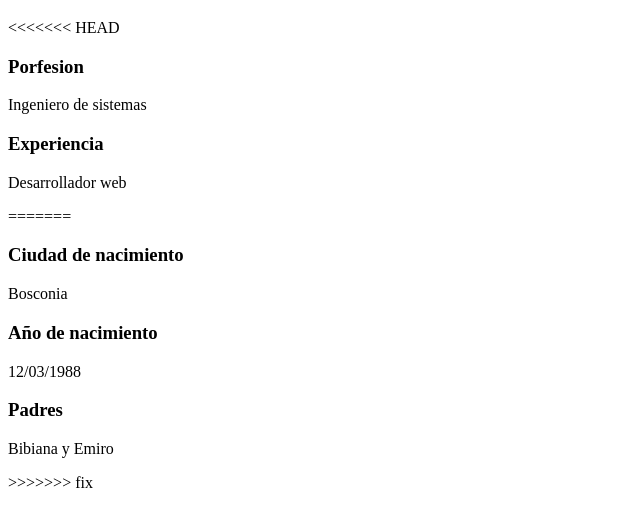
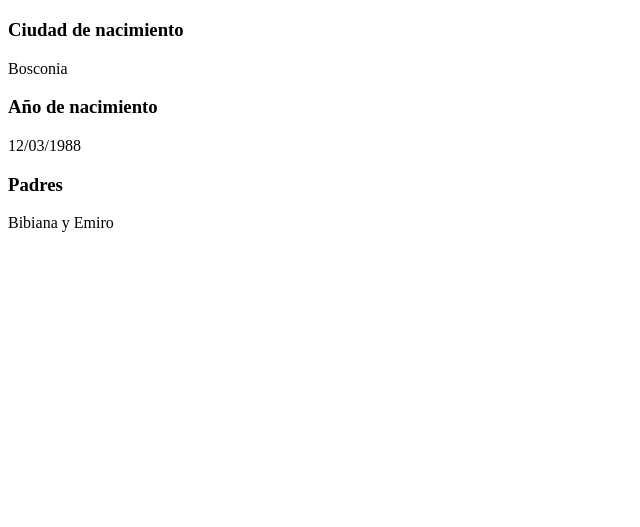
Before and after one commit to emirocampo/blog_emiro, a plain HTML site: page index.html in a window 1280 px wide. Shown: the part 61-588 px from the top of the page, without its empty margins (0-640 px from the left). Drawn offline with Linux system fonts and the light colour scheme.

Commit message:
modifco el clon

```diff
--- a/index.html
+++ b/index.html
@@ -7,18 +7,11 @@
 </head>
 <body>
     <h1>BLOG EMIRO</h1>
-<<<<<<< HEAD
-    <h3>Porfesion</h3>
-    <p>Ingeniero de sistemas</p>
-    <h3>Experiencia</h3>
-    <p>Desarrollador web</p>
-=======
     <h3>Ciudad de nacimiento</h3>
     <p>Bosconia</p>
     <h3>Año de nacimiento</h3>
     <p>12/03/1988</p>
     <h3>Padres</h3>
     <p>Bibiana y Emiro</p>
->>>>>>> fix
 </body>
 </html>
```
